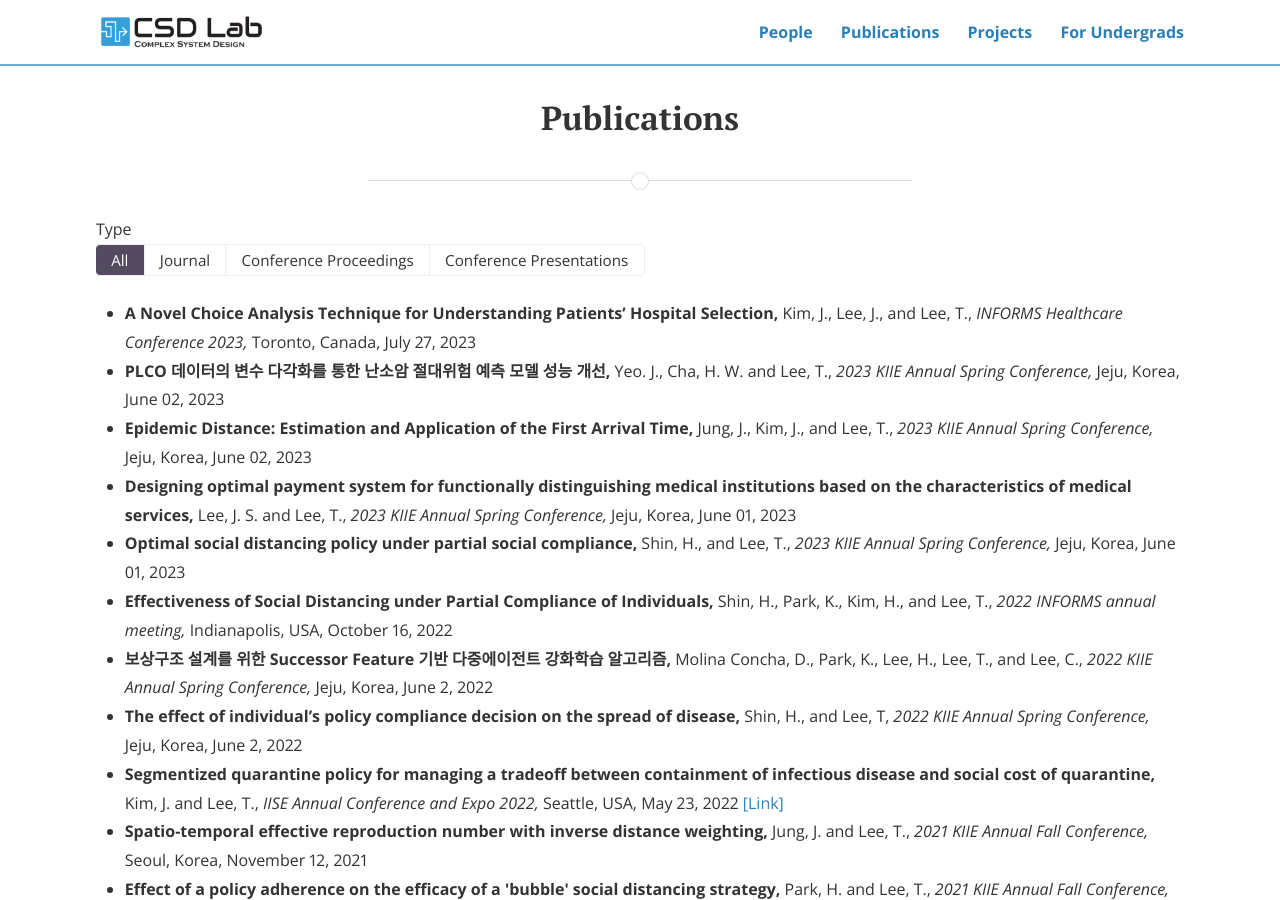
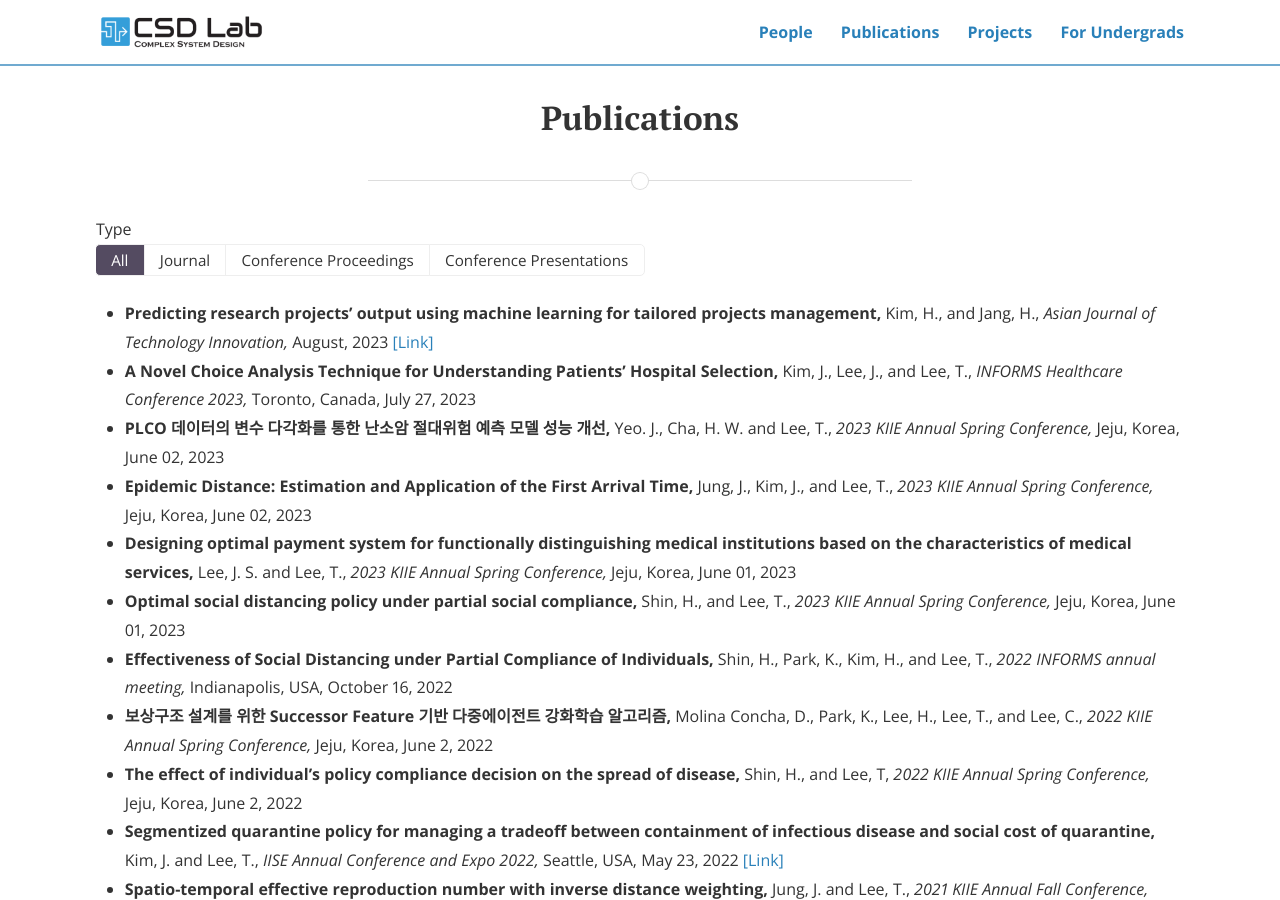
Before and after one commit to CSDlab-KAIST/csdlab-kaist.github.io, a Jekyll site: the page built from publications.html, in a window 1280 px wide and 900 px high. Built offline with Jekyll 4.4.1, drawn with Linux system fonts in a browser that asks for light colours; nearby versions of some CDN libraries.

Commit message:
Update publications.yml

```diff
--- a/_data/publications.yml
+++ b/_data/publications.yml
@@ -2182,3 +2182,18 @@ papers:
         url:
     award: ""
     link: ""
+
+  - title: "Predicting research projects’ output using machine learning for tailored projects management"
+    author: "Kim, H., and Jang, H."
+    venue: "Asian Journal of Technology Innovation"
+    month: August
+    year: 2023
+    yearS: 2023.0808
+    location:
+    topics:
+    type: journal
+    materials:
+      - label:
+        url:
+    award: ""
+    link: "https://www.tandfonline.com/doi/full/10.1080/19761597.2023.2243611"
```
